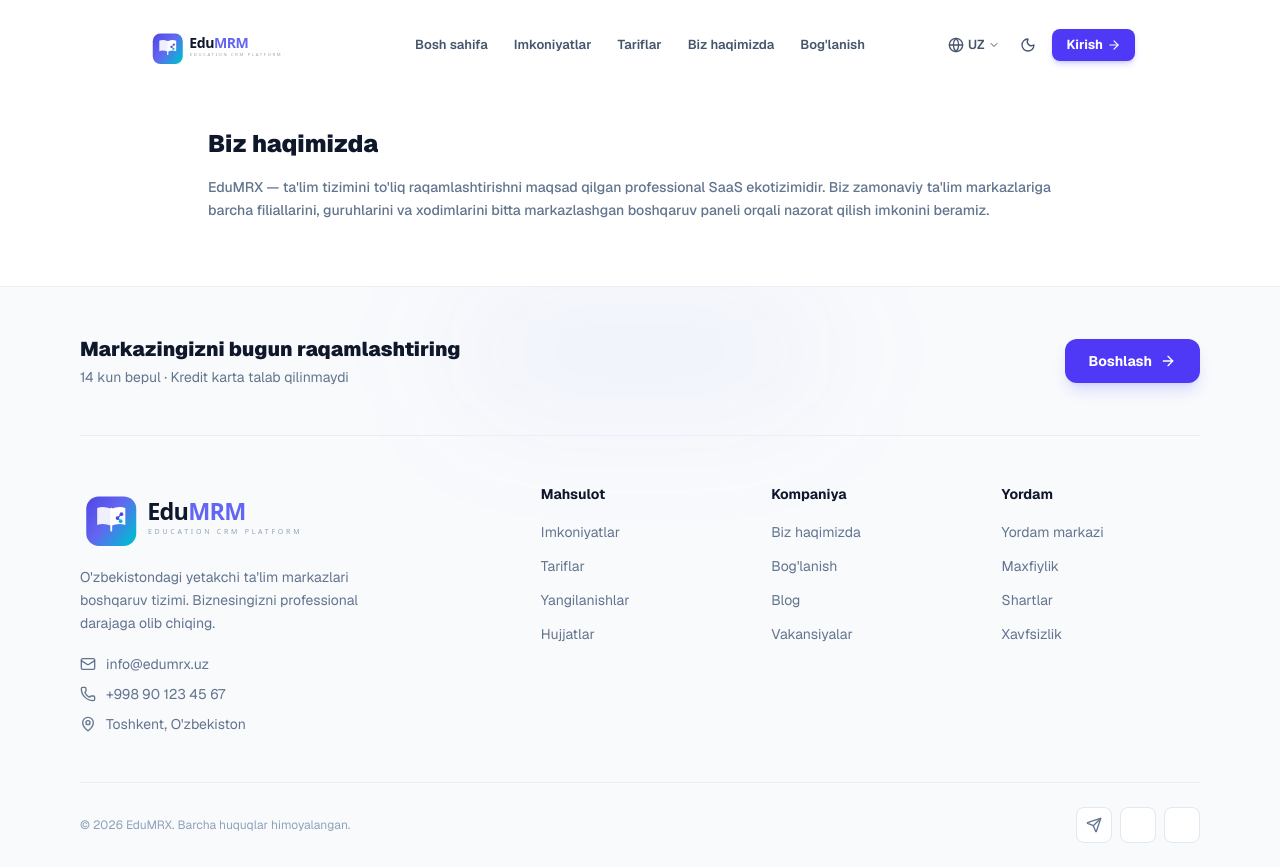
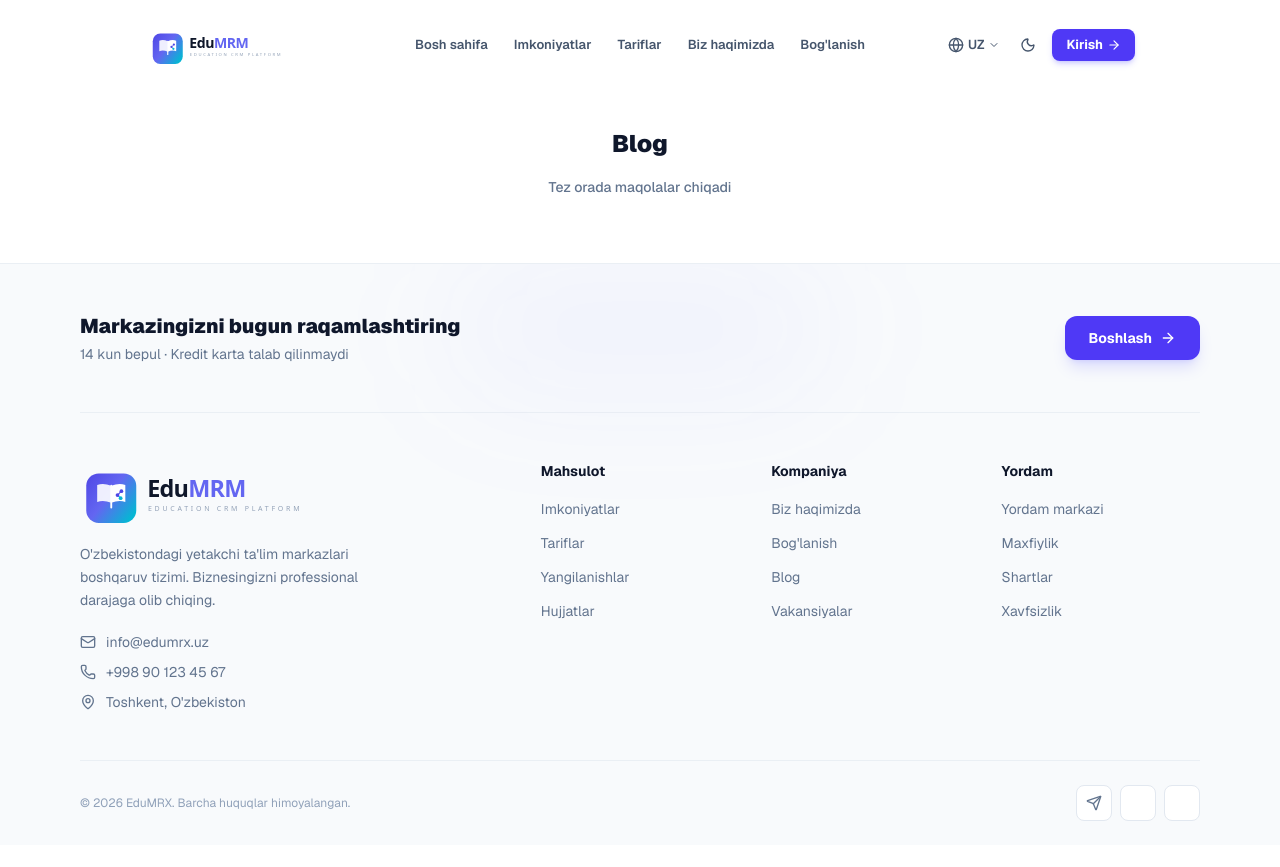
Before and after one commit to EduMRX-System/EduMRX-App, a Next.js app: page /blog in a window 1280 px wide. After the commit the page ends 845 px from the top, so only its background shows below. Built offline with nearby package versions, Linux system fonts and the light colour scheme.

Commit message:
i18n(marketing): blog
Convert BlogView placeholder from hardcoded Uzbek to t() calls;
add marketing.blog locale keys (en/uz/ru).

Co-Authored-By: Claude Sonnet 4.6 <noreply@anthropic.com>

```diff
--- a/public/locales/en.json
+++ b/public/locales/en.json
@@ -284,6 +284,11 @@
       "send": "Send",
       "error": "Please enter your name and phone number",
       "success": "Your message has been sent! We'll get back to you soon."
+    },
+
+    "blog": {
+      "title": "Blog",
+      "coming_soon": "Articles coming soon"
     }
   },
 
--- a/public/locales/ru.json
+++ b/public/locales/ru.json
@@ -284,6 +284,11 @@
       "send": "Отправить",
       "error": "Введите имя и номер телефона",
       "success": "Сообщение отправлено! Мы свяжемся с вами в ближайшее время."
+    },
+
+    "blog": {
+      "title": "Блог",
+      "coming_soon": "Статьи скоро появятся"
     }
   },
 
--- a/public/locales/uz.json
+++ b/public/locales/uz.json
@@ -284,6 +284,11 @@
       "send": "Yuborish",
       "error": "Ism va telefon raqamni kiriting",
       "success": "Xabaringiz yuborildi! Tez orada bog'lanamiz."
+    },
+
+    "blog": {
+      "title": "Blog",
+      "coming_soon": "Tez orada maqolalar chiqadi"
     }
   },
 
--- a/views/marketing/BlogView.tsx
+++ b/views/marketing/BlogView.tsx
@@ -1,16 +1,17 @@
-import React from "react";
+"use client";
 
-export default function AboutView() {
+import { useTranslation } from "react-i18next";
+
+export default function BlogView() {
+  const { t } = useTranslation();
+
   return (
-    <div className="mx-auto max-w-4xl px-4 py-16 text-left space-y-4">
+    <div className="mx-auto max-w-4xl px-4 py-16 text-center space-y-4">
       <h1 className="text-2xl font-black text-slate-900 dark:text-white">
-        Biz haqimizda
+        {t("marketing.blog.title")}
       </h1>
-      <p className="text-xs sm:text-sm text-slate-500 dark:text-slate-400 leading-relaxed font-medium">
-        EduMRX — ta'lim tizimini to'liq raqamlashtirishni maqsad qilgan
-        professional SaaS ekotizimidir. Biz zamonaviy ta'lim markazlariga barcha
-        filiallarini, guruhlarini va xodimlarini bitta markazlashgan boshqaruv
-        paneli orqali nazorat qilish imkonini beramiz.
+      <p className="text-sm text-slate-500 dark:text-slate-400 leading-relaxed font-medium">
+        {t("marketing.blog.coming_soon")}
       </p>
     </div>
   );
```
